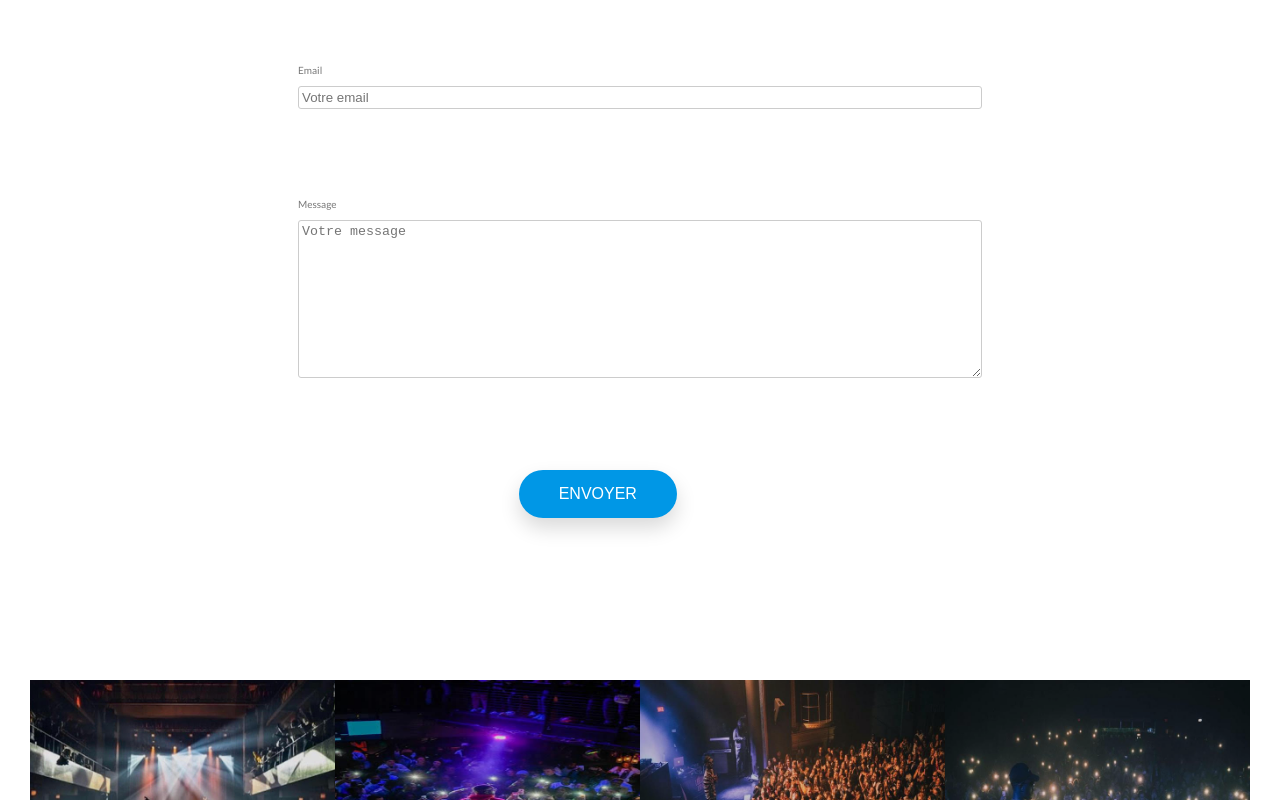
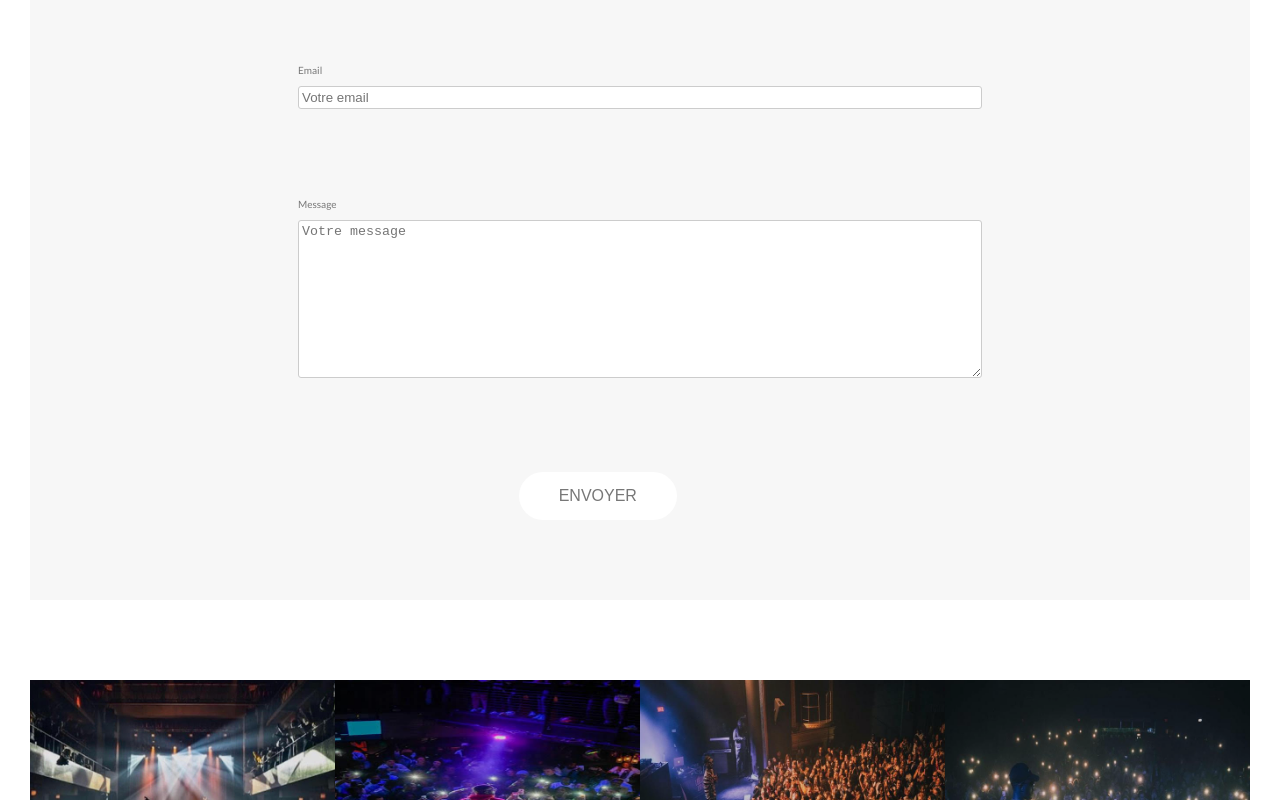
Before and after one commit to devnotch01/K_entertainment, a plain HTML site: page index.html in a window 1280 px wide. Shown: the part 2430-3230 px from the top of the page. Drawn offline with nearby package versions, Linux system fonts and the light colour scheme.

Commit message:
form connected

```diff
--- a/index.html
+++ b/index.html
@@ -182,7 +182,7 @@
                   <label for="#">&nbsp;</label>
                 </div>
                 <div class="col span-2-of-3"></div>
-                <input type="submit" value="Envoyer" />
+                <input type="submit" value="Envoyer" class="btn btn--white" />
               </div>
             </form>
           </div>
--- a/resources/css/style.css
+++ b/resources/css/style.css
@@ -259,8 +259,7 @@ input[type='submit'] {
   transition: all 0.2s;
 }
 
-.btn-text:hover,
-input[type='submit'] {
+.btn-text:hover {
   background-color: #0097e6;
   color: #fff;
   box-shadow: 0 1rem 2rem rgba(0, 0, 0, 0.15);
@@ -667,7 +666,9 @@ input[type='submit'] {
 .section-shows {
   padding: 0 !important;
 }
-
+.section-form {
+  background-color: #f7f7f7;
+}
 .contact-form {
   width: 60%;
   margin: 0 auto;
```
